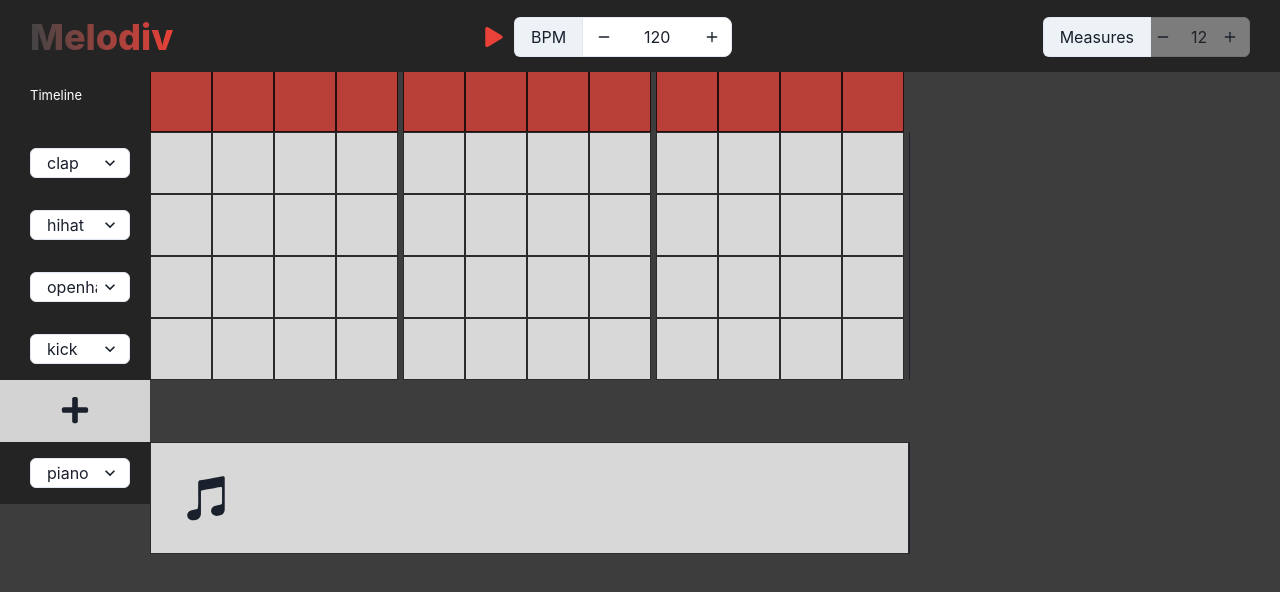
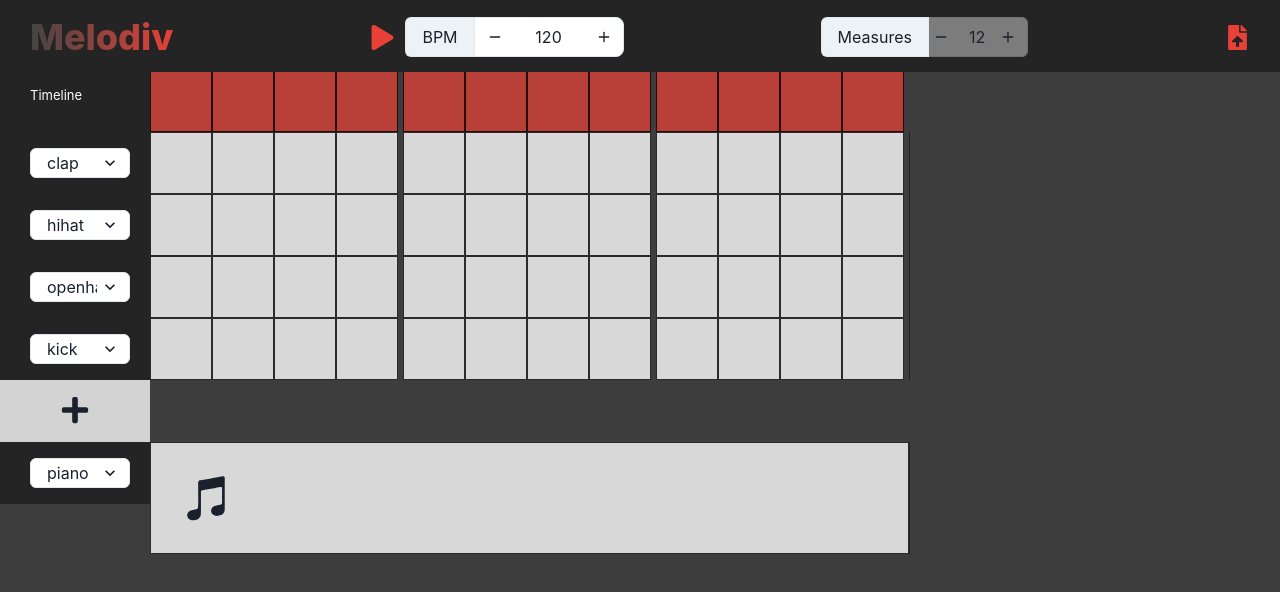
Before and after one commit to Basile-Lequeux/sandbox-music, a React (Create React App) app: page / in a window 1280 px wide. Shown: the top 592 px of the page. Built offline with nearby package versions, Linux system fonts and the light colour scheme.

Commit message:
Add save icon to header

```diff
--- a/src/Header.js
+++ b/src/Header.js
@@ -9,7 +9,7 @@ import {
   InputLeftElement,
 } from "@chakra-ui/react";
 import { usePlayerContext } from "./PlayerContext";
-import { FaPlay, FaPause } from "react-icons/fa";
+import { FaPlay, FaPause, FaFileUpload } from "react-icons/fa";
 import { FiMinus, FiPlus } from "react-icons/fi";
 
 export const Header = () => {
@@ -62,7 +62,7 @@ export const Header = () => {
                 start();
               }}
             >
-              <FaPlay color="#e74138" size={"20"} />
+              <FaPlay color="#e74138" size={"25"} />
             </button>
           ) : (
             <button
@@ -71,7 +71,7 @@ export const Header = () => {
                 stop();
               }}
             >
-              <FaPause color="#e74138" size={"20"} />
+              <FaPause color="#e74138" size={"25"} />
             </button>
           )}
         </Box>
@@ -112,7 +112,7 @@ export const Header = () => {
           </InputRightElement>
         </InputGroup>
       </Box>
-      <Box padding="10px 30px 8px 0" display={"flex"}>
+      <Box padding="10px 0 8px 0" display={"flex"}>
         <InputGroup>
           <InputLeftAddon>Measures</InputLeftAddon>
           <InputLeftElement left={"100px"}>
@@ -131,6 +131,15 @@ export const Header = () => {
           </InputRightElement>
         </InputGroup>
       </Box>
+      <Box padding="10px 30px 8px 0" display={"flex"}>
+        <button
+          onClick={() => {
+            // save file
+          }}
+        >
+          <FaFileUpload color="#e74138" size={"25"} />
+        </button>
+      </Box>
     </Flex>
   );
 };
```
